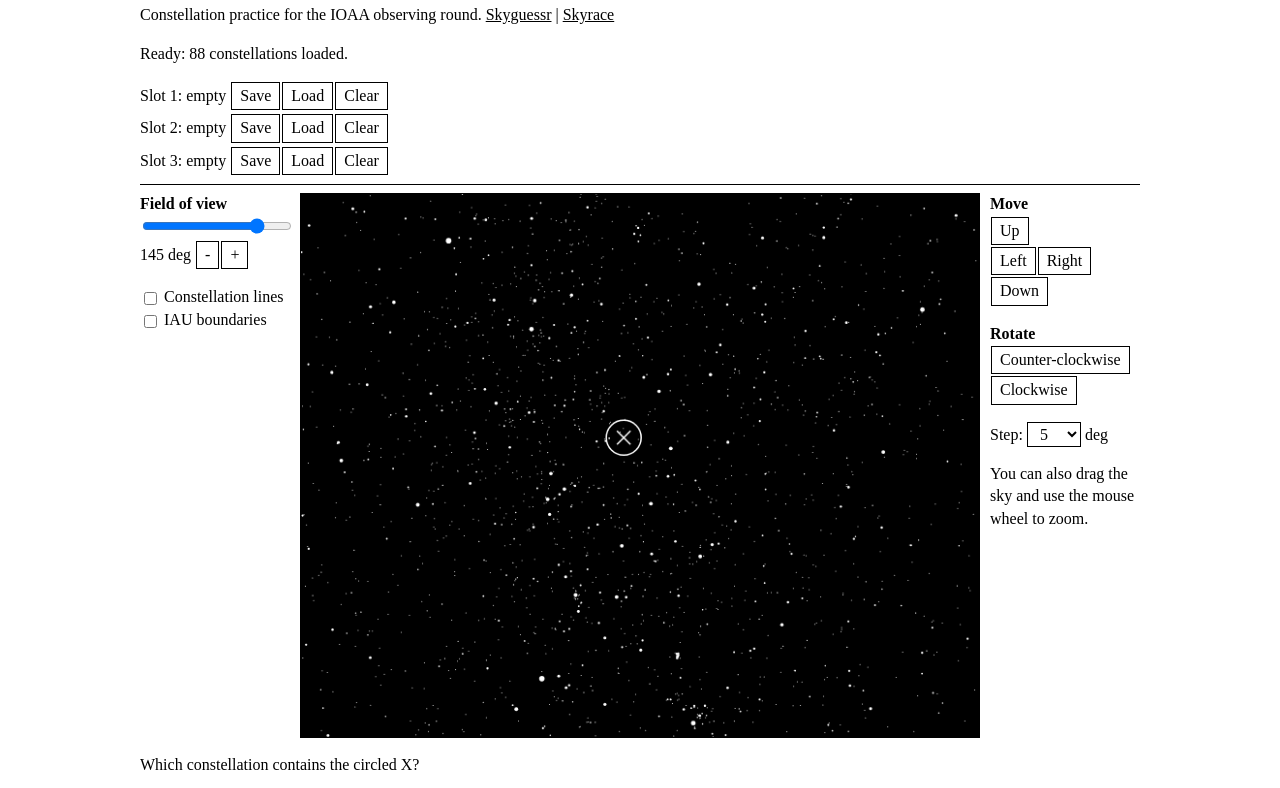
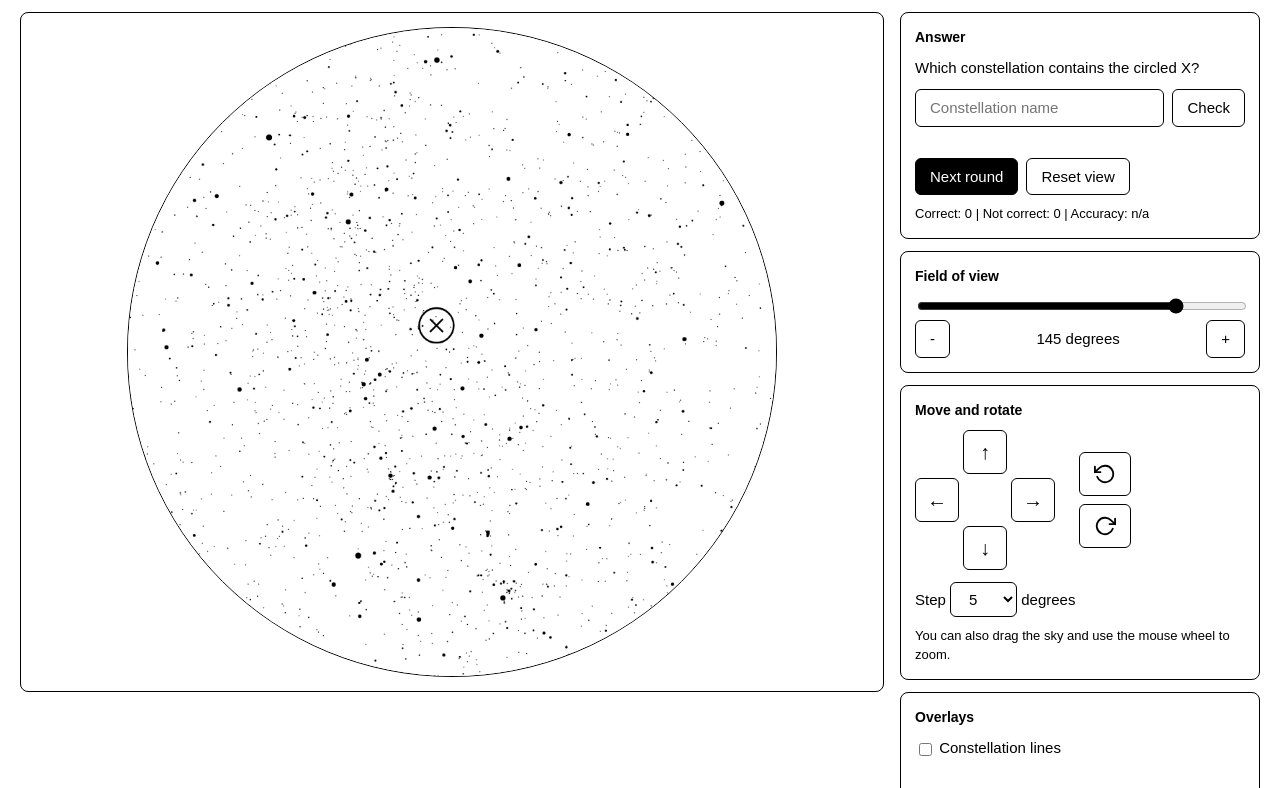
Before and after one commit to storzak/iloveastrov2, a plain HTML site: page index.html in a window 1280 px wide. Shown: the part 63-851 px from the top of the page. Drawn offline with Linux system fonts and the light colour scheme.

Commit message:
Add files via upload

```diff
--- a/app.js
+++ b/app.js
@@ -14,13 +14,12 @@ async function load(f){for(const u of ['data/'+f,CDN+f]){try{const r=await fetch
 const C={};let ids=[],adj={},stars=[],lines=[],borders=[];
 function dens(r){const o=[];for(let i=0;i<r.length-1;i++){const a=r[i],b=r[i+1],n=Math.max(1,Math.ceil(Math.max(Math.abs(b[0]-a[0])*Math.cos((a[1]+b[1])*D/2),Math.abs(b[1]-a[1]))/2));for(let j=0;j<n;j++)o.push(vec(a[0]+(b[0]-a[0])*j/n,a[1]+(b[1]-a[1])*j/n))}o.push(vec(r[r.length-1][0],r[r.length-1][1]));return o}
 function prep(b,s,l){
- for(const f of b.features){const p=f.properties,c=C[p.id]||(C[p.id]={id:p.id,name:p.name,polys:[],verts:[],seen:new Set()});
+ for(const f of b.features){const p=f.properties,c=C[p.id]||(C[p.id]={id:p.id,name:p.name,polys:[],verts:[],dense:[],seen:new Set()});
   if(p.id==='Ser')c.name='Serpens'; /* data has Caput and Cauda as two features: merged */
-  for(const poly of f.geometry.coordinates){const ring=poly[0];c.polys.push(ring);
-   for(const q of ring){const k=((q[0]%360)+360)%360+'|'+q[1];if(!c.seen.has(k)){c.seen.add(k);c.verts.push(vec(q[0],q[1]))}}
-   borders.push(dens(ring))}}
- ids=Object.keys(C).sort();ids.forEach(i=>adj[i]=new Set());
- /* adjacency: two constellations are neighbours if they share >=2 boundary vertices (0.6 deg tolerance) */
+  for(const poly of f.geometry.coordinates){const ring=poly[0],d=dens(ring);c.polys.push(ring);c.dense.push(d);borders.push(d);
+   for(const q of ring){const k=((q[0]%360)+360)%360+'|'+q[1];if(!c.seen.has(k)){c.seen.add(k);c.verts.push(vec(q[0],q[1]))}}}}
+ ids=Object.keys(C).sort();ids.forEach(i=>{adj[i]=new Set();C[i].lab=randPoint(C[i])});
+ /* adjacency: neighbours share >=2 boundary vertices (0.6 deg tolerance) */
  const T=Math.cos(.6*D),near=(A,B)=>{let n=0;for(const p of A.verts)for(const q of B.verts)if(dot(p,q)>T){n++;break}return n};
  const link=(a,b)=>{adj[a].add(b);adj[b].add(a)};
  for(let i=0;i<ids.length;i++)for(let j=i+1;j<ids.length;j++){const A=C[ids[i]],B=C[ids[j]];if(near(A,B)>=2&&near(B,A)>=2)link(A.id,B.id)}
@@ -38,32 +37,34 @@ function randPoint(c){ /* random point well inside the constellation */
   const x=x0+Math.random()*(x1-x0),y=y0+Math.random()*(y1-y0);if(inside(poly,x,y))cand.push([edist(poly,x,y),x,y])}
  cand.sort((a,b)=>b[0]-a[0]);const q=cand[Math.random()*Math.ceil(cand.length*.2)|0];return[q[1],q[2]]}
 
-/* ---------- camera / drawing (stereographic projection) ---------- */
-const cv=$('#sky'),cx=cv.getContext('2d'),W=cv.width,H=cv.height;
+/* ---------- star chart renderer: stereographic, black stars on white ---------- */
+function look(f){let n=[0,0,1];if(Math.abs(f[2])>.999)n=[1,0,0];const u=nrm(mix(n,f,1,-dot(n,f)));return{f,u,r:cross(f,u)}}
+function path(cx,arr,P,col,w){cx.strokeStyle=col;cx.lineWidth=w;cx.beginPath();for(const a of arr){let pen=false;for(const v of a){const p=P(v);if(!p){pen=false;continue}pen?cx.lineTo(p[0],p[1]):cx.moveTo(p[0],p[1]);pen=true}}cx.stroke()}
+function sky(cx,W,H,cam,fov,o){
+ const k=(Math.min(W,H)/2)/(2*Math.tan(fov*D/4)),
+ P=v=>{const d=dot(v,cam.f);if(d<-.98)return null;const q=2/(1+d);return[W/2+k*q*dot(v,cam.r),H/2-k*q*dot(v,cam.u)]};
+ cx.fillStyle='#fff';cx.fillRect(0,0,W,H);if(o.under)o.under(cx,P);
+ cx.fillStyle='#000';const gam=Math.min(2,Math.pow(145/fov,.25));
+ for(const s of stars){const p=P(s.v);if(!p||p[0]<-8||p[0]>W+8||p[1]<-8||p[1]>H+8)continue;cx.beginPath();cx.arc(p[0],p[1],Math.max(.75,(6.3-s.m)*.675*gam),0,7);cx.fill()}
+ if(o.lines)path(cx,lines,P,'#8a8a8a',1.2);
+ if(o.bounds)path(cx,borders,P,'#000',1);
+ if(o.over)o.over(cx,P);
+}
+
+/* ---------- skyguessr ---------- */
 const G={fov:145,cam:null,start:null,tp:null,target:null,solved:false,msg:'',ok:0,miss:0};
-function look(f){let n=[0,0,1];if(Math.abs(f[2])>.999)n=[1,0,0];const u=nrm(mix(n,f,1,-dot(n,f)));return{f,u,r:cross(f,u)}}
 function turn(ax,a){const c=Math.cos(a),s=Math.sin(a),m=G.cam;
  if(ax==='x')[m.f,m.r]=[mix(m.f,m.r,c,s),mix(m.r,m.f,c,-s)];
  else if(ax==='y')[m.f,m.u]=[mix(m.f,m.u,c,s),mix(m.u,m.f,c,-s)];
  else[m.r,m.u]=[mix(m.r,m.u,c,s),mix(m.u,m.r,c,-s)]}
 function draw(){
  if(!G.cam)return;
- const k=(W/2)/(2*Math.tan(G.fov*D/4)),m=G.cam;
- const P=v=>{const d=dot(v,m.f);if(d<-.98)return null;const q=2/(1+d);return[W/2+k*q*dot(v,m.r),H/2-k*q*dot(v,m.u)]};
- cx.fillStyle='#000';cx.fillRect(0,0,W,H);cx.fillStyle='#fff';cx.lineWidth=1;
- const gam=Math.min(2,Math.pow(145/G.fov,.25));
- for(const s of stars){const p=P(s.v);if(!p||p[0]<-5||p[0]>W+5||p[1]<-5||p[1]>H+5)continue;cx.beginPath();cx.arc(p[0],p[1],Math.max(.5,(6.3-s.m)*.45*gam),0,7);cx.fill()}
- const stroke=(arr,col)=>{cx.strokeStyle=col;cx.beginPath();for(const a of arr){let pen=false;for(const v of a){const p=P(v);if(!p){pen=false;continue}pen?cx.lineTo(p[0],p[1]):cx.moveTo(p[0],p[1]);pen=true}}cx.stroke()};
- if($('#tl').checked)stroke(lines,'#888');
- if($('#tb').checked)stroke(borders,'#fff');
- const p=G.tp&&P(vec(G.tp[0],G.tp[1]));
- if(p){cx.strokeStyle='#fff';cx.lineWidth=1.5;cx.beginPath();cx.arc(p[0],p[1],18,0,7);cx.moveTo(p[0]-7,p[1]-7);cx.lineTo(p[0]+7,p[1]+7);cx.moveTo(p[0]+7,p[1]-7);cx.lineTo(p[0]-7,p[1]+7);cx.stroke()}
-}
-function ui(){$('#fovv').textContent=Math.round(G.fov)+' deg';$('#fov').value=G.fov;$('#msg').textContent=G.msg;
+ sky($('#sky').getContext('2d'),900,900,G.cam,G.fov,{lines:$('#tl').checked,bounds:$('#tb').checked,over:(cx,P)=>{
+  const p=G.tp&&P(vec(G.tp[0],G.tp[1]));
+  if(p){cx.strokeStyle='#000';cx.lineWidth=2.5;cx.beginPath();cx.arc(p[0],p[1],24,0,7);cx.moveTo(p[0]-9,p[1]-9);cx.lineTo(p[0]+9,p[1]+9);cx.moveTo(p[0]+9,p[1]-9);cx.lineTo(p[0]-9,p[1]+9);cx.stroke()}}})}
+function ui(){$('#fovv').textContent=Math.round(G.fov)+' degrees';$('#fov').value=G.fov;$('#msg').textContent=G.msg;
  const n=G.ok+G.miss;$('#score').textContent=`Correct: ${G.ok} | Not correct: ${G.miss} | Accuracy: ${n?Math.round(100*G.ok/n)+'%':'n/a'}`}
 function setFov(v){G.fov=Math.max(5,Math.min(180,v));ui();draw()}
-
-/* ---------- skyguessr ---------- */
 function newRound(){
  const c=C[pick(ids)],[ra,dec]=randPoint(c),t=vec(ra,dec),p=nrm(cross(t,[Math.random()-.5,Math.random()-.5,Math.random()-.5])),a=Math.random()*35*D;
  G.cam=look(mix(t,p,Math.cos(a),Math.sin(a)));turn('z',Math.random()*2*Math.PI);
@@ -82,41 +83,56 @@ function newRace(){
  let m=Math.max(2,+$('#minsteps').value||2),a,c=[];
  for(let t=0;t<300&&!c.length;t++){a=pick(ids);const{d}=bfs(a);c=ids.filter(i=>d[i]>=m);if(t==299)m=2}
  Object.assign(R,{start:a,end:pick(c),path:[a],done:false});drawRace()}
+function drawChart(id){
+ const c=C[id];let s=[0,0,0],n=0;for(const a of c.dense)for(const v of a){s[0]+=v[0];s[1]+=v[1];s[2]+=v[2];n++}
+ const f=Math.hypot(...s)/n<.1?vec(c.lab[0],c.lab[1]):nrm(s);
+ let r=0;for(const a of c.dense)for(const v of a)r=Math.max(r,Math.acos(Math.min(1,dot(f,v))));
+ const fov=Math.min(170,Math.max(25,2*r/D*1.2+8)),W=1000,H=760;
+ $('#ctitle').textContent='IAU chart: '+c.name;
+ sky($('#chart').getContext('2d'),W,H,look(f),fov,{bounds:true,lines:true,
+  under:(cx,P)=>{for(const a of c.dense){const pts=a.map(P);if(pts.some(p=>!p))continue;cx.beginPath();pts.forEach((p,i)=>i?cx.lineTo(p[0],p[1]):cx.moveTo(p[0],p[1]));cx.closePath();cx.fillStyle='rgba(0,0,0,.09)';cx.fill()}},
+  over:(cx,P)=>{path(cx,c.dense,P,'#000',3.5);cx.textAlign='center';cx.textBaseline='middle';
+   for(const i of ids){const p=P(vec(C[i].lab[0],C[i].lab[1]));if(!p||p[0]<30||p[0]>W-30||p[1]<14||p[1]>H-14)continue;
+    cx.font=(i===id?'bold 17px':'14px')+' Arial';cx.lineWidth=4;cx.strokeStyle='#fff';cx.strokeText(C[i].name,p[0],p[1]);cx.fillStyle='#000';cx.fillText(C[i].name,p[0],p[1])}}})}
 function drawRace(){
  const cur=R.path[R.path.length-1],nm=i=>C[i].name,b=$('#rbtns');b.innerHTML='';
- $('#rinfo').innerHTML=`Start: <b>${nm(R.start)}</b> &nbsp; Destination: <b>${nm(R.end)}</b><br>Current: <b>${nm(cur)}</b> &nbsp; Moves so far: ${R.path.length-1}<br>Path so far: ${R.path.map(nm).join(' &gt; ')}`;
+ $('#rinfo').innerHTML=`Start: <b>${nm(R.start)}</b><br>Destination: <b>${nm(R.end)}</b><br>Current: <b>${nm(cur)}</b><br>Moves so far: ${R.path.length-1}<br>Path so far: ${R.path.map(nm).join(' &gt; ')}`;
+ drawChart(cur);
  if(R.done){const{p}=bfs(R.start),s=[R.end];while(s[0]!==R.start)s.unshift(p[s[0]]);const n=R.path.length;
-  $('#rres').innerHTML=`<p><b>Destination reached.</b><br>You went through ${n} constellations (${n-1} moves), start and destination included.<br>The shortest possible is ${s.length} constellations (${s.length-1} moves).<br>Suggested shortest path: ${s.map(nm).join(' &gt; ')}${n===s.length?'<br>You found a shortest path.':''}</p>`;return}
- $('#rres').textContent='';
+  $('#nexth').textContent='Destination reached';
+  $('#rres').innerHTML=`<p>You went through ${n} constellations (${n-1} moves), start and destination included.</p><p>The shortest possible is ${s.length} constellations (${s.length-1} moves).</p><p>Suggested shortest path: ${s.map(nm).join(' &gt; ')}</p>${n===s.length?'<p><b>You found a shortest path.</b></p>':''}`;return}
+ $('#nexth').textContent='Go to';$('#rres').textContent='';
  [...adj[cur]].sort((x,y)=>nm(x)<nm(y)?-1:1).forEach(i=>{const e=document.createElement('button');e.textContent=nm(i);e.onclick=()=>{R.path.push(i);if(i===R.end)R.done=true;drawRace()};b.append(e)})}
 
 /* ---------- saves (3 slots, localStorage) + page wiring ---------- */
 let game='guess';
-function show(g){game=g;$('#guess').hidden=g!=='guess';$('#race').hidden=g!=='race';if(g==='guess'){ui();draw()}else drawRace()}
+function show(g){game=g;$('#guess').hidden=g!=='guess';$('#race').hidden=g!=='race';$('#tg').classList.toggle('on',g==='guess');$('#tr').classList.toggle('on',g==='race');if(g==='guess'){ui();draw()}else drawRace()}
 function slots(){const el=$('#slots');el.innerHTML='';
  for(let i=1;i<=3;i++){let s=null;try{s=JSON.parse(localStorage.getItem('ioaa-slot-'+i))}catch(e){}
-  const d=document.createElement('div');d.append(`Slot ${i}: ${s?s.label:'empty'} `);
-  const add=(t,f)=>{const b=document.createElement('button');b.textContent=t;b.onclick=f;d.append(b)};
-  add('Save',()=>{if(!ids.length)return;const label=game==='guess'?`Skyguessr, ${G.ok+G.miss} rounds played, ${new Date().toLocaleString()}`:`Skyrace ${C[R.start].name} to ${C[R.end].name}, ${R.path.length-1} moves, ${new Date().toLocaleString()}`;
+  const d=document.createElement('div'),r=document.createElement('div');r.className='row';d.append(`Slot ${i}: ${s?s.label:'empty'}`,r);
+  const add=(t,f)=>{const b=document.createElement('button');b.textContent=t;b.onclick=f;r.append(b)};
+  add('Save',()=>{if(!ids.length)return;const now=new Date().toLocaleString(),label=game==='guess'?`Skyguessr, ${G.ok+G.miss} rounds played, ${now}`:`Skyrace ${C[R.start].name} to ${C[R.end].name}, ${R.path.length-1} moves, ${now}`;
    try{localStorage.setItem('ioaa-slot-'+i,JSON.stringify({game,label,state:clone(game==='guess'?G:R)}))}catch(e){alert('Could not save in this browser.')}slots()});
-  add('Load',()=>{if(!s)return;Object.assign(s.game==='guess'?G:R,s.state);show(s.game)});
+  add('Load',()=>{if(!s)return;Object.assign(s.game==='guess'?G:R,s.state);show(s.game);$('#menu').hidden=true});
   add('Clear',()=>{localStorage.removeItem('ioaa-slot-'+i);slots()});
   el.append(d)}}
 function wire(){
- $('#tg').onclick=e=>{e.preventDefault();show('guess')};$('#tr').onclick=e=>{e.preventDefault();show('race')};
+ $('#tg').onclick=()=>show('guess');$('#tr').onclick=()=>show('race');
+ $('#burger').onclick=e=>{e.stopPropagation();const m=$('#menu');m.hidden=!m.hidden;$('#burger').setAttribute('aria-expanded',!m.hidden)};
+ document.addEventListener('click',e=>{if(!e.target.closest('#menuwrap'))$('#menu').hidden=true});
  $('#fov').oninput=e=>setFov(+e.target.value);$('#fm').onclick=()=>setFov(G.fov*.85);$('#fp').onclick=()=>setFov(G.fov/.85);
  $('#tl').onchange=$('#tb').onchange=draw;
  document.querySelectorAll('[data-a]').forEach(b=>b.onclick=()=>{turn(b.dataset.a,+b.dataset.s*(+$('#step').value)*D);draw()});
  $('#chk').onclick=()=>check(false);$('#ans').onkeydown=e=>{if(e.key==='Enter')check(false)};$('#ans').oninput=()=>check(true);
  $('#next').onclick=nextRound;$('#reset').onclick=()=>{G.cam=clone(G.start);setFov(145)};
  $('#newrace').onclick=newRace;$('#restart').onclick=()=>{Object.assign(R,{path:[R.start],done:false});drawRace()};
- let drag=null;
+ const cv=$('#sky');let drag=null;
  cv.onpointerdown=e=>{drag=[e.clientX,e.clientY];cv.setPointerCapture(e.pointerId)};
  cv.onpointermove=e=>{if(!drag)return;const a=G.fov*D/cv.getBoundingClientRect().width;turn('x',-(e.clientX-drag[0])*a);turn('y',(e.clientY-drag[1])*a);drag=[e.clientX,e.clientY];draw()};
  cv.onpointerup=cv.onpointercancel=()=>drag=null;
  cv.onwheel=e=>{e.preventDefault();setFov(G.fov*(e.deltaY>0?1.1:.91))}}
 (async()=>{
  try{const[b,s,l]=await Promise.all([load('constellations.bounds.min.geojson'),load('stars.6.min.geojson'),load('constellations.lines.min.geojson')]);
-  prep(b,s,l);wire();slots();newRound();newRace();$('#status').textContent=`Ready: ${ids.length} constellations loaded.`}
- catch(e){$('#status').textContent='Error: '+e.message+'. See README (data folder).'}
+  prep(b,s,l);wire();slots();newRound();newRace();$('#status').textContent=`Ready: ${ids.length} constellations loaded`}
+ catch(e){$('#status').textContent='Error: '+e.message+' (see README)'}
 })();
--- a/index.html
+++ b/index.html
@@ -2,33 +2,52 @@
 <html lang="en"><head><meta charset="utf-8"><meta name="viewport" content="width=device-width,initial-scale=1">
 <title>IOAA Sky Practice</title><link rel="stylesheet" href="style.css"></head>
 <body>
-<h1>IOAA Sky Practice</h1>
-<p>Constellation practice for the IOAA observing round. <a href="#" id="tg">Skyguessr</a> | <a href="#" id="tr">Skyrace</a></p>
-<p id="status">Loading constellation data...</p>
-<div id="slots"></div>
-<hr>
-<section id="guess">
-<div id="row">
- <div class="side" id="left"><b>Field of view</b><br><input type="range" id="fov" min="5" max="180" step="1" value="145"><br>
-  <span id="fovv"></span> <button id="fm">-</button><button id="fp">+</button>
-  <p><label><input type="checkbox" id="tl"> Constellation lines</label><br><label><input type="checkbox" id="tb"> IAU boundaries</label></p></div>
- <canvas id="sky" width="700" height="560"></canvas>
- <div class="side" id="right"><b>Move</b>
-  <div class="pad"><button data-a="y" data-s="1">Up</button><br><button data-a="x" data-s="-1">Left</button><button data-a="x" data-s="1">Right</button><br><button data-a="y" data-s="-1">Down</button></div>
-  <p><b>Rotate</b><br><button data-a="z" data-s="-1">Counter-clockwise</button><br><button data-a="z" data-s="1">Clockwise</button></p>
-  <p>Step: <select id="step"><option>1<option selected>5<option>15<option>30</select> deg</p>
-  <p>You can also drag the sky and use the mouse wheel to zoom.</p></div>
-</div>
-<p>Which constellation contains the circled X?</p>
-<p><input id="ans" size="24" placeholder="Constellation name" autocomplete="off"> <button id="chk">Check</button></p>
-<p id="msg"></p>
-<p><button id="next">Next round</button> <button id="reset">Reset view</button></p>
-<p id="score"></p>
-</section>
-<section id="race" hidden>
-<p>Click through neighbouring constellations from the start to the destination.</p>
-<p>Minimum shortest route (moves): <input type="number" id="minsteps" min="2" max="6" value="2" style="width:3em"> <button id="newrace">New race</button> <button id="restart">Restart race</button></p>
-<div id="rinfo"></div><p id="rbtns"></p><div id="rres"></div>
-</section>
+<header>
+ <div id="menuwrap">
+  <button id="burger" aria-label="Saves menu" aria-expanded="false"><i></i><i></i><i></i></button>
+  <div id="menu" hidden><h2>Save slots</h2><div id="slots"></div></div>
+ </div>
+ <h1>IOAA Sky Practice</h1>
+ <nav><button id="tg" class="on">Skyguessr</button><button id="tr">Skyrace</button></nav>
+ <span id="status">Loading constellation data...</span>
+</header>
+<main>
+<section id="guess"><div class="layout g">
+ <div class="view"><canvas id="sky" width="900" height="900"></canvas></div>
+ <aside>
+  <div class="box"><h2>Answer</h2>
+   <p>Which constellation contains the circled X?</p>
+   <div class="row"><input id="ans" placeholder="Constellation name" autocomplete="off"><button id="chk">Check</button></div>
+   <p id="msg"></p>
+   <div class="row"><button id="next" class="primary">Next round</button><button id="reset">Reset view</button></div>
+   <p id="score"></p></div>
+  <div class="box"><h2>Field of view</h2>
+   <input type="range" id="fov" min="5" max="180" step="1" value="145">
+   <div class="row between"><button id="fm">-</button><span id="fovv"></span><button id="fp">+</button></div></div>
+  <div class="box"><h2>Move and rotate</h2>
+   <div class="ctl">
+    <div class="dpad"><button data-a="y" data-s="1" style="grid-area:1/2" aria-label="Up">&uarr;</button><button data-a="x" data-s="-1" style="grid-area:2/1" aria-label="Left">&larr;</button><button data-a="x" data-s="1" style="grid-area:2/3" aria-label="Right">&rarr;</button><button data-a="y" data-s="-1" style="grid-area:3/2" aria-label="Down">&darr;</button></div>
+    <div class="rot">
+     <button data-a="z" data-s="-1" aria-label="Rotate counter-clockwise"><svg viewBox="0 0 24 24" width="22" height="22" fill="none" stroke="currentColor" stroke-width="2" stroke-linecap="round" stroke-linejoin="round"><polyline points="1 4 1 10 7 10"/><path d="M3.51 15a9 9 0 1 0 2.13-9.36L1 10"/></svg></button>
+     <button data-a="z" data-s="1" aria-label="Rotate clockwise"><svg viewBox="0 0 24 24" width="22" height="22" fill="none" stroke="currentColor" stroke-width="2" stroke-linecap="round" stroke-linejoin="round"><polyline points="23 4 23 10 17 10"/><path d="M20.49 15a9 9 0 1 1-2.12-9.36L23 10"/></svg></button>
+    </div></div>
+   <label>Step <select id="step"><option>1<option selected>5<option>15<option>30</select> degrees</label>
+   <p class="hint">You can also drag the sky and use the mouse wheel to zoom.</p></div>
+  <div class="box"><h2>Overlays</h2>
+   <label><input type="checkbox" id="tl"> Constellation lines</label><br>
+   <label><input type="checkbox" id="tb"> IAU boundaries</label></div>
+ </aside></div></section>
+
+<section id="race" hidden><div class="layout r">
+ <aside>
+  <div class="box"><h2>Race setup</h2>
+   <label>Minimum shortest route <input type="number" id="minsteps" min="2" max="6" value="2"> moves</label>
+   <div class="row"><button id="newrace" class="primary">New race</button><button id="restart">Restart race</button></div></div>
+  <div class="box"><h2>Route</h2><div id="rinfo"></div></div>
+  <div class="box"><h2 id="nexth">Go to</h2><div id="rbtns" class="row"></div><div id="rres"></div></div>
+ </aside>
+ <div class="box chartcol"><h2 id="ctitle"></h2><canvas id="chart" width="1000" height="760"></canvas></div>
+</div></section>
+</main>
 <script src="app.js"></script>
 </body></html>
--- a/style.css
+++ b/style.css
@@ -1,15 +1,46 @@
-body{font:16px/1.4 "Times New Roman",Times,serif;color:#000;background:#fff;max-width:1000px;margin:0 auto;padding:12px}
-h1{font-size:28px;margin:0 0 6px}
-a{color:#000}
-button,input,select{font:inherit;color:#000;background:#fff;border:1px solid #000;padding:2px 8px;border-radius:0}
-button{cursor:pointer;margin:1px}
-button:hover{background:#000;color:#fff}
-input[type=range]{padding:0;border:0;width:100%}
-input[type=checkbox]{vertical-align:middle}
-hr{border:0;border-top:1px solid #000}
-#row{display:flex;gap:10px;align-items:flex-start}
-.side{width:150px;flex:none}
-#sky{flex:1;min-width:0;width:100%;height:auto;border:1px solid #000;background:#000;touch-action:none;cursor:grab}
-#msg{min-height:1.4em;font-weight:bold}
-#slots div{margin:2px 0}
-@media(max-width:760px){#row{flex-wrap:wrap}.side{width:100%}#sky{order:-1;flex-basis:100%}}
+*{box-sizing:border-box}
+body{margin:0;font:15px/1.45 Arial,Helvetica,sans-serif;color:#000;background:#fff}
+header{display:flex;align-items:center;gap:16px;padding:10px 20px;border-bottom:1px solid #000}
+h1{font-size:20px;margin:0}
+h2{font-size:14px;margin:0 0 10px}
+main{padding:16px 20px}
+p{margin:0 0 10px}
+button,input,select{font:inherit;color:#000;background:#fff;border:1px solid #000;border-radius:6px;padding:7px 14px}
+button{cursor:pointer}
+button:hover{background:#eee}
+button.on,button.primary{background:#000;color:#fff}
+button.primary:hover{background:#333}
+input[type=range]{width:100%;padding:0;border:0;accent-color:#000}
+input[type=checkbox]{vertical-align:middle;accent-color:#000}
+input[type=number]{width:4.5em;padding:5px 8px}
+nav{display:flex;gap:8px}
+#status{margin-left:auto;font-size:13px}
+#menuwrap{position:relative}
+#burger{width:40px;height:36px;padding:0;display:flex;flex-direction:column;justify-content:center;align-items:center;gap:4px}
+#burger i{display:block;width:18px;height:2px;background:#000}
+#menu{position:absolute;top:calc(100% + 10px);left:0;z-index:10;width:340px;max-width:90vw;background:#fff;border:1px solid #000;border-radius:8px;padding:14px}
+#slots>div{padding:8px 0;border-top:1px solid #000;font-size:13px}
+#slots .row{margin-top:6px}
+#slots button{padding:4px 10px}
+.layout{display:grid;gap:16px;align-items:start}
+.g{grid-template-columns:minmax(0,1fr) 360px}
+.r{grid-template-columns:360px minmax(0,1fr)}
+.box,.view{border:1px solid #000;border-radius:8px;padding:14px}
+aside .box{margin-bottom:12px}
+.view{display:flex;justify-content:center}
+#sky{display:block;width:min(100%,calc(100vh - 150px));height:auto;aspect-ratio:1;border:1px solid #000;border-radius:50%;touch-action:none;cursor:grab}
+#chart{display:block;width:100%;height:auto;border:1px solid #000;border-radius:4px}
+.row{display:flex;gap:8px;align-items:center;flex-wrap:wrap}
+.between{justify-content:space-between}
+#ans{flex:1;min-width:0}
+#msg{min-height:1.4em;font-weight:700}
+#score,.hint{font-size:13px;margin:10px 0 0}
+.ctl{display:flex;gap:24px;align-items:center;margin-bottom:12px}
+.dpad{display:grid;grid-template-columns:repeat(3,44px);grid-template-rows:repeat(3,44px);gap:4px}
+.dpad button{padding:0;font-size:20px;line-height:1}
+.rot{display:flex;flex-direction:column;gap:8px}
+.rot button{width:52px;height:44px;padding:0;display:flex;align-items:center;justify-content:center}
+#rinfo{font-size:14px}
+#rres{margin-top:8px}
+label{display:block;margin-bottom:10px}
+@media(max-width:900px){.g,.r{grid-template-columns:1fr}.chartcol{order:-1}#sky{width:min(100%,90vw)}header{flex-wrap:wrap}}
```
Also changed, not shown: 1 other file.
